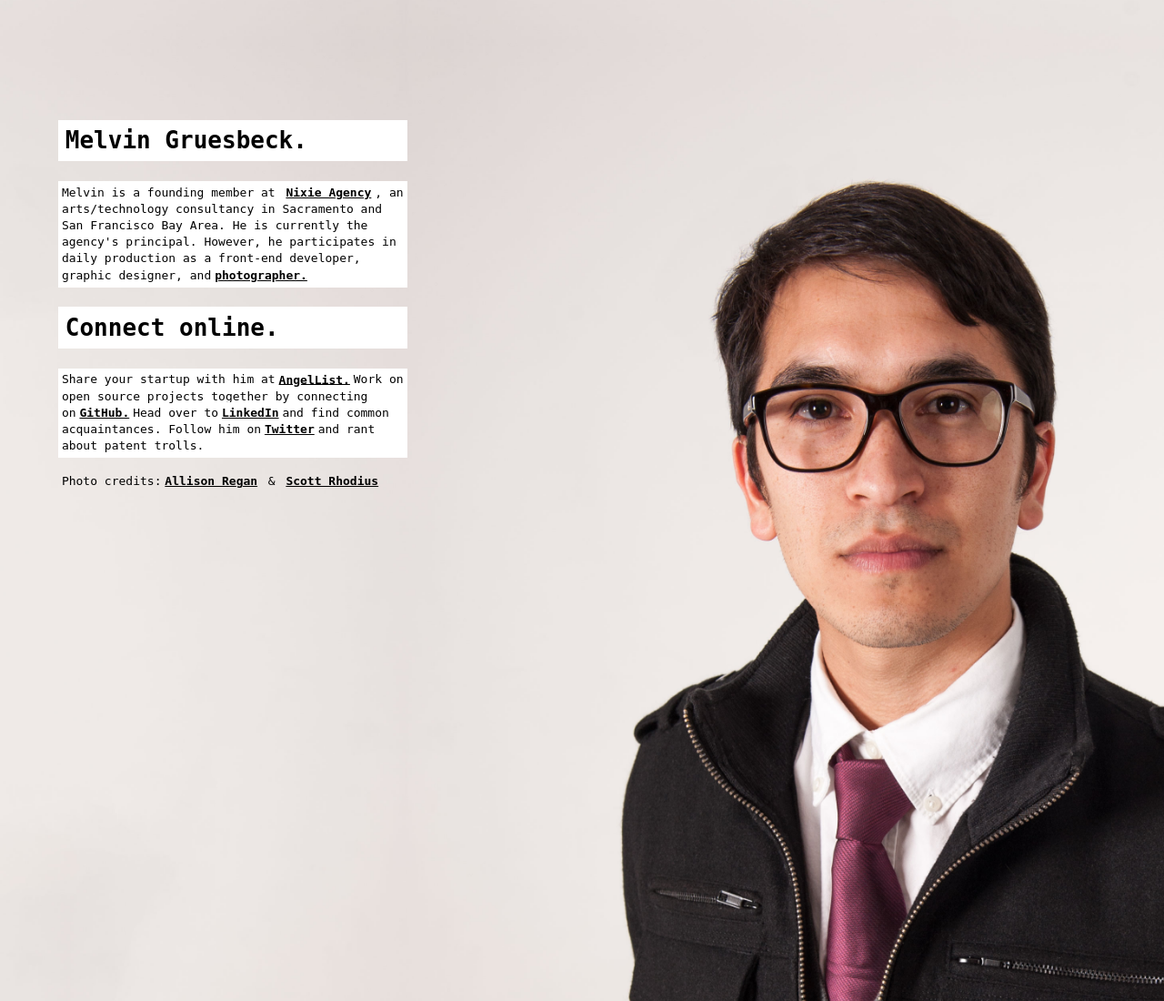
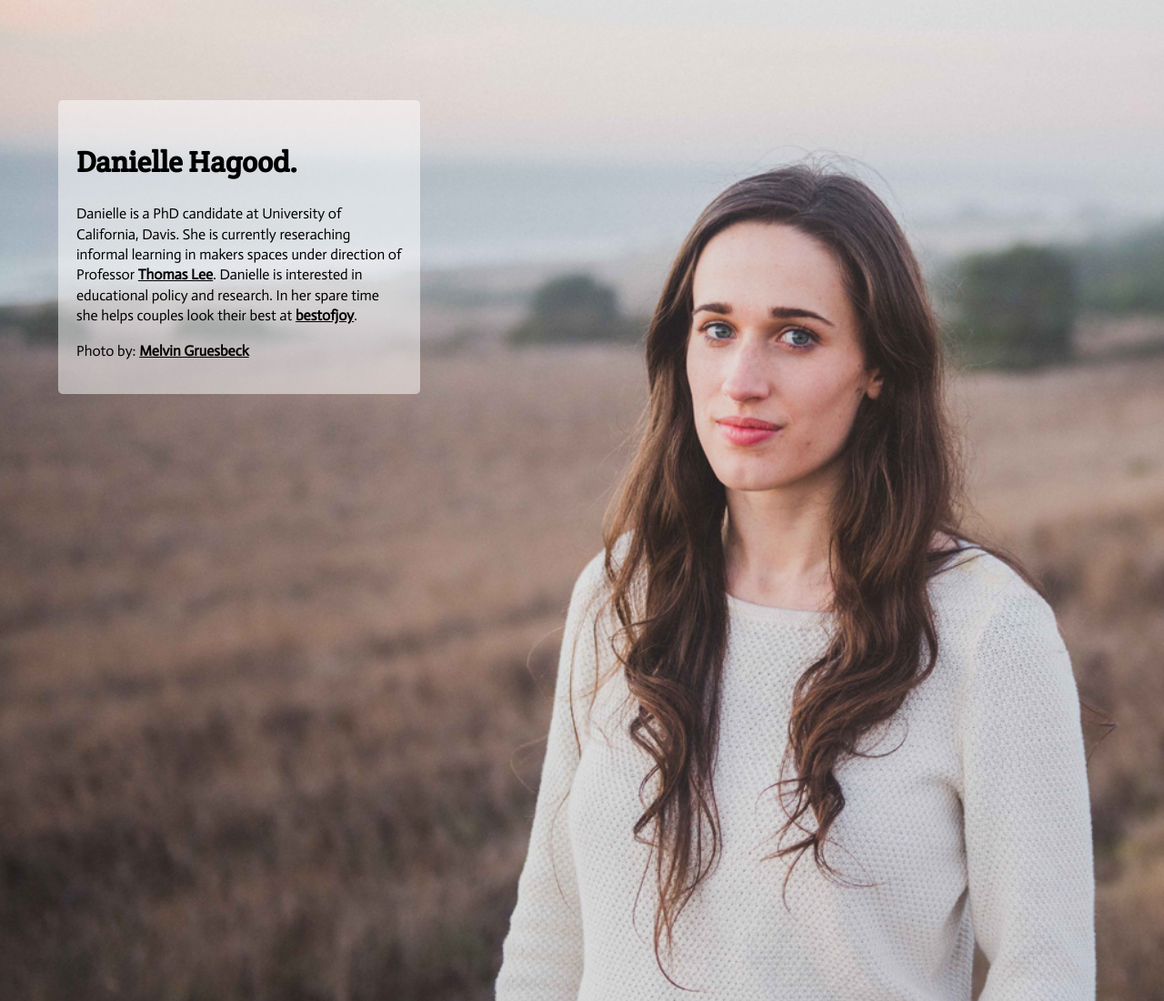
Before and after one commit to mgruesbeck/mgruesbeck.github.io, a PHP site: page /index.html in a window 1280 px wide. Shown: the whole page at 91% size. Run offline with PHP 8.4, Linux system fonts and the light colour scheme; some libraries are stand-ins or nearby versions.

Commit message:
first commit

```diff
--- a/index.html
+++ b/index.html
@@ -1,50 +1,25 @@
 <!DOCTYPE html>
 <html>
 <head>
-  <title>Melvin Gruesbeck</title>
+  <title>Danielle Hagood</title>
   <link rel="stylesheet" type="text/css" href="stylesheets/style.css">
-  <meta name="description" content="Melvin Gruesbeck is a founding member at Nixie Agency, an arts/technology consultancy in Sacramento and San Francisco Bay Area. He is currently the agency's principal. However, he participates in daily production as a front-end developer, graphic designer, and photographer."/>
-  <meta name="keywords" content="arts, technology, consultant, code, marketing, advertising, creative, Nixie, graphic design, photography, video, web design, web development, Ruby on Rails, service, local, Angwin, St.Helena, Davis, California, Napa Valley">
-  <!-- Analytics -->
-    <script>
-      (function(i,s,o,g,r,a,m){i['GoogleAnalyticsObject']=r;i[r]=i[r]||function(){
-      (i[r].q=i[r].q||[]).push(arguments)},i[r].l=1*new Date();a=s.createElement(o),
-      m=s.getElementsByTagName(o)[0];a.async=1;a.src=g;m.parentNode.insertBefore(a,m)
-      })(window,document,'script','//www.google-analytics.com/analytics.js','ga');
-
-      ga('create', 'UA-41278174-3', 'melvingruesbeck.com');
-      ga('require', 'linkid', 'linkid.js');
-      ga('send', 'pageview');
-
-    </script>
-    <script type="text/javascript">
-      var _gaq = _gaq || [];
-      var pluginUrl =
-     '//www.google-analytics.com/plugins/ga/inpage_linkid.js';
-    _gaq.push(['_require', 'inpage_linkid', pluginUrl]);
-      _gaq.push(['_setAccount', 'UA-41278174-3']);
-      _gaq.push(['_trackPageview']);
-
-      (function() {
-        var ga = document.createElement('script'); ga.type = 'text/javascript'; ga.async = true;
-        ga.src = ('https:' == document.location.protocol ? 'https://' : 'http://') + 'stats.g.doubleclick.net/dc.js';
-        var s = document.getElementsByTagName('script')[0]; s.parentNode.insertBefore(ga, s);
-      })();
-    </script>
-<!-- End Analytics -->
+  <meta name="description" content="Danielle is a PhD candidate at University of California, Davis. She is currently reseraching informal learning in makers spaces under direction of Professor Thomas Lee. Danielle is interested in educational policy and research. In her spare time she helps couples look their best at bestofjoy"/>
+  <meta name="keywords" content="Danielle, Hagood, UCD, bestofjoy, PhD candidate">
+  <link href='http://fonts.googleapis.com/css?family=Actor' rel='stylesheet' type='text/css'>
+  <link href='http://fonts.googleapis.com/css?family=Crete+Round' rel='stylesheet' type='text/css'>
 </head>
 <body>
     <section>
-      <h1>Melvin Gruesbeck.</h1>
-      <p>Melvin is a founding member at <a href="http://www.nixieagency.com">Nixie Agency</a>, an arts/technology consultancy in Sacramento and San Francisco Bay Area. He is currently the agency's principal. However, he participates in daily production as a front-end developer, graphic designer, and<a href="http://www.bestofjoy.com/">photographer.</a></p>
-      <h1>Connect online.</h1>
-      <p>Share your startup with him at<a href="https://angel.co/mgruesbeck">AngelList.</a>Work on open source projects together by connecting on<a href="https://github.com/mgruesbeck">GitHub.</a>Head over to<a href="http://www.linkedin.com/pub/melvin-gruesbeck/50/485/b89/">LinkedIn</a>and find common acquaintances. Follow him on<a href="https://twitter.com/melvingruesbeck">Twitter</a>and rant about patent trolls.
-      <p class="credit">Photo credits:<a href="http://allisonreganphotography.wordpress.com/">Allison Regan</a> &amp; <a href="http://500px.com/Scottrhodius">Scott Rhodius</a></p>
+      <h1>Danielle Hagood.</h1>
+      <p>
+        Danielle is a PhD candidate at University of California, Davis. She is currently reseraching informal learning in makers spaces under direction of Professor <a href="http://anson.ucdavis.edu/~tcmlee/">Thomas Lee</a>. Danielle is interested in educational policy and research. In her spare time she helps couples look their best at <a href="http://www.bestofjoy.com/">bestofjoy</a>.
+      </p>
+      <p class="credit">Photo by: <a href="http://www.melvingruesbeck.com/">Melvin Gruesbeck</a></p>
     </section>
 </body>
 <script src="http://ajax.googleapis.com/ajax/libs/jquery/1.4.2/jquery.min.js"></script>
 <script src="javascript/jquery.backstretch.min.js"></script>
 <script>
-    $.backstretch("images/melvin-gruesbeck-sq1.jpg");
+    $.backstretch("images/danielle-hagood.jpg");
 </script>
 </html>
--- a/stylesheets/style.css
+++ b/stylesheets/style.css
@@ -1,8 +1,15 @@
-p, h1, a {
-    background-color: #fff;
-    font-family: monospace;
+section {
+    background-color: rgba(255,255,255,.5);
+    padding: 20px;
+    border-radius: 5px;
+}
+h1 {
+    font-family: 'Crete Round', serif;
     color: #000;
-    padding: .3em;
+}
+p, a {
+    font-family: 'Actor', sans-serif;
+    color: #000;
 }
 h1 {
     font-size: 2em;
@@ -55,16 +62,16 @@ section {
         font-size: 2.1em;
     }
     section {
-        width: 70%;
+        width: 50%;
     }
 }
 @media (min-width: 768px) and (max-width: 979px) {
     section {
-        width: 55%;
+        width: 50%;
     }
 }
 @media (min-width: 980px) {
     section {
-        width: 30%;
+        width: 28%;
     }
 }
```
Also changed, not shown: images/danielle-hagood.jpg (added), images/melvin-gruesbeck-sq1.jpg (deleted).
